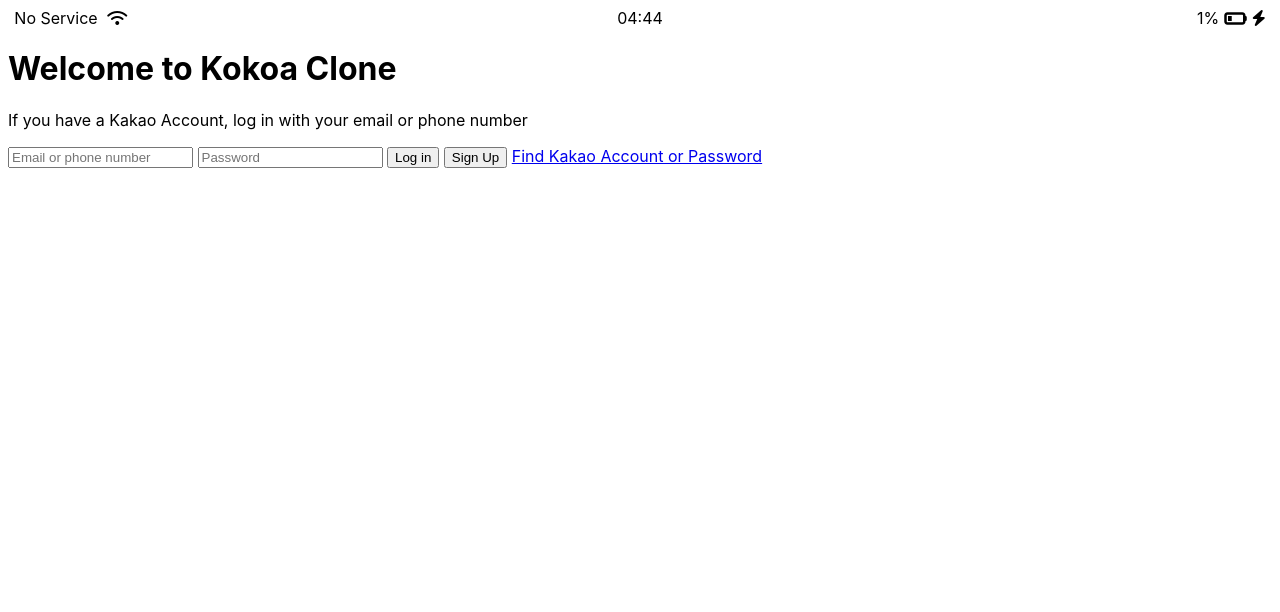
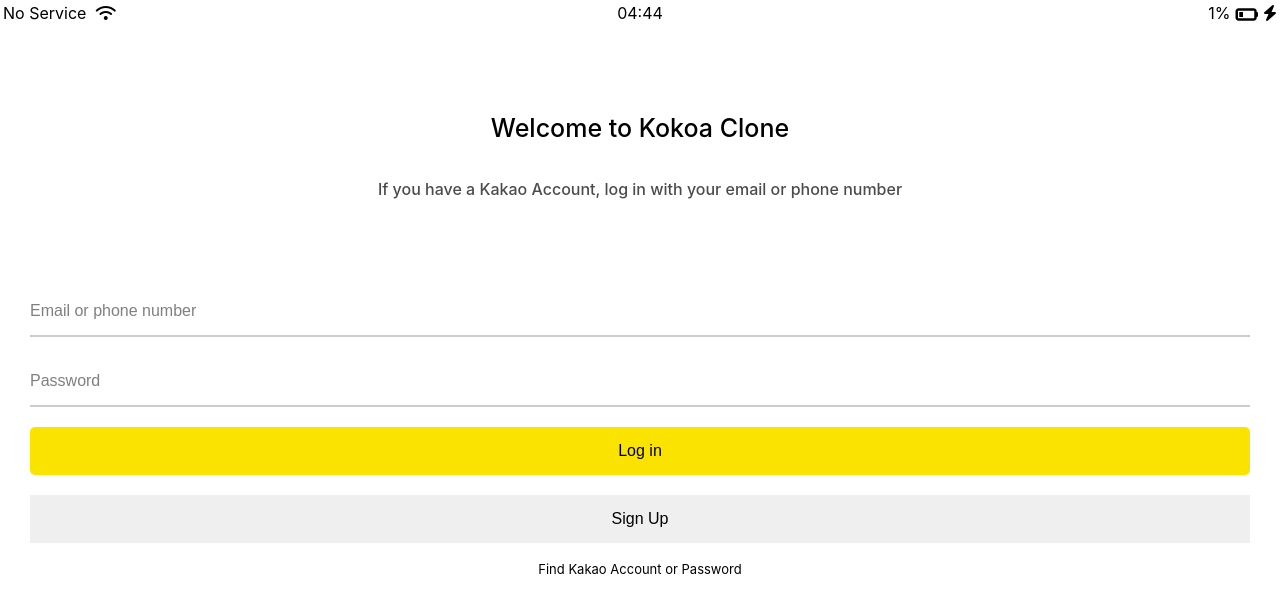
Before and after one commit to Soku3D/kokoa-clone-2021, a plain HTML site: page index.html in a window 1280 px wide. Drawn offline with Linux system fonts and the light colour scheme.

Commit message:
class6.8

```diff
--- /dev/null
+++ b/css/reset.css
@@ -0,0 +1,132 @@
+/* http://meyerweb.com/eric/tools/css/reset/
+   v2.0 | 20110126
+   License: none (public domain)
+*/
+
+html,
+body,
+div,
+span,
+applet,
+object,
+iframe,
+h1,
+h2,
+h3,
+h4,
+h5,
+h6,
+p,
+blockquote,
+pre,
+a,
+abbr,
+acronym,
+address,
+big,
+cite,
+code,
+del,
+dfn,
+em,
+img,
+ins,
+kbd,
+q,
+s,
+samp,
+small,
+strike,
+strong,
+sub,
+sup,
+tt,
+var,
+b,
+u,
+i,
+center,
+dl,
+dt,
+dd,
+ol,
+ul,
+li,
+fieldset,
+form,
+label,
+legend,
+table,
+caption,
+tbody,
+tfoot,
+thead,
+tr,
+th,
+td,
+article,
+aside,
+canvas,
+details,
+embed,
+figure,
+figcaption,
+footer,
+header,
+hgroup,
+menu,
+nav,
+output,
+ruby,
+section,
+summary,
+time,
+mark,
+audio,
+video {
+  margin: 0;
+  padding: 0;
+  border: 0;
+  font-size: 100%;
+  font: inherit;
+  vertical-align: baseline;
+}
+/* HTML5 display-role reset for older browsers */
+article,
+aside,
+details,
+figcaption,
+figure,
+footer,
+header,
+hgroup,
+menu,
+nav,
+section {
+  display: block;
+}
+body {
+  line-height: 1;
+}
+ol,
+ul {
+  list-style: none;
+}
+blockquote,
+q {
+  quotes: none;
+}
+blockquote:before,
+blockquote:after,
+q:before,
+q:after {
+  content: "";
+  content: none;
+}
+table {
+  border-collapse: collapse;
+  border-spacing: 0;
+}
+input:focus {
+  outline: none;
+}
--- /dev/null
+++ b/css/status-bar.css
@@ -0,0 +1,27 @@
+#startus-bar {
+  display: flex;
+  justify-content: center;
+}
+.status-bar__column {
+  width: 33%;
+  padding: 5px 3px;
+}
+.status-bar__column:first-child span {
+  margin-right: 5px;
+}
+.status-bar__column:nth-child(2) {
+  display: flex;
+  justify-content: center;
+}
+.status-bar__column:last-child {
+  display: flex;
+  justify-content: flex-end;
+  padding: 3px 3px;
+  align-items: center;
+}
+.fa-battery-quarter {
+  padding-top: 2px;
+}
+.fa-battery-quarter {
+  margin: 5px;
+}
--- a/css/style_index.css
+++ b/css/style_index.css
@@ -1,26 +1,56 @@
+@import "reset.css";
+@import "status-bar.css";
+@import "variables.css";
 body {
+  height: 1000px;
   font-family: -apple-system, BlinkMacSystemFont, "Segoe UI", Roboto, Oxygen,
     Ubuntu, Cantarell, "Open Sans", "Helvetica Neue", sans-serif;
 }
-#startus-bar {
+.welcome-header {
+  margin: 90px 0px;
+  text-align: center;
   display: flex;
-  justify-content: center;
+  flex-direction: column;
+  align-items: center;
+  font-weight: 500;
 }
-.status-bar__column {
-  width: 33%;
+.welcome-header__title {
+  margin-bottom: 40px;
+  font-size: 25px;
 }
-.status-bar__column:first-child span {
-  margin-right: 5px;
+.welcome-header__text {
+  width: 50%;
+  opacity: 0.7;
 }
-.status-bar__column:nth-child(2) {
+#login-form {
   display: flex;
-  justify-content: center;
+  flex-direction: column;
+  margin: 0px 30px;
 }
-.status-bar__column:last-child {
-  display: flex;
-  justify-content: flex-end;
-  align-items: center;
+#login-form input {
+  padding: 15px 0px;
+  border: none;
+  font-size: 16px;
+  margin-bottom: 20px;
 }
-.fa-battery-quarter {
-  margin: 5px;
+#login-form input:not(.login-button) {
+  border-bottom: 2px solid rgba(0, 0, 0, 0.2);
+  transition: border-color 0.4s ease-in-out;
 }
+
+#login-form input::placeholder {
+  color: rgba(0, 0, 0, 0.5);
+}
+#login-form input:focus {
+  border-color: var(--yellow);
+}
+#login-form input[type="submit"] {
+  background-color: var(--yellow);
+  border-radius: 5px;
+}
+#login-form a {
+  text-align: center;
+  text-decoration: none;
+  color: inherit;
+  font-size: 13px;
+}
--- /dev/null
+++ b/css/variables.css
@@ -0,0 +1,3 @@
+:root {
+  --yellow: #fbe300;
+}
--- a/index.html
+++ b/index.html
@@ -1,12 +1,11 @@
 <!DOCTYPE html>
 <html lang="kr">
   <head>
-    <link rel="stylesheet" href="css/style_index.css">
+    <link rel="stylesheet" href="css/style_index.css" />
     <meta charset="UTF-8" />
     <meta http-equiv="X-UA-Compatible" content="IE=edge" />
     <meta name="viewport" content="width=device-width, initial-scale=1.0" />
     <title>Welcome to KakaoTalk</title>
-
   </head>
   <body>
     <div id="startus-bar">
@@ -23,16 +22,20 @@
         <i class="fas fa-bolt"></i>
       </div>
     </div>
-    <header class="welcome--header">
-      <h1 class="welcome--header__title">Welcome to Kokoa Clone</h1
-        <p class="welcome--header__text">If you have a Kakao Account, log in with your email or phone number</p>
+    <header class="welcome-header">
+      <h1 class="welcome-header__title">Welcome to Kokoa Clone</h1>
+      <p class="welcome-header__text">
+        If you have a Kakao Account, log in with your email or phone number
+      </p>
     </header>
     <form id="login-form">
-        <input type="text" required placeholder="Email or phone number"/>
-        <input type="password" required minlength="10" placeholder="Password"/>
-        <input type="submit" value="Log in"/>
-        <input type="button" value="Sign Up"/>
-        <a href="https://accounts.kakao.com/weblogin/find_account_guide?continue=https%3A%2F%2Faccounts.kakao.com%2Fweblogin%2Faccount%2Finfo#pageFindAccountSelect">Find Kakao Account or Password</a>
+      <input type="text" required placeholder="Email or phone number" />
+      <input type="password" required minlength="10" placeholder="Password" />
+      <input class="login-button" type="submit" value="Log in" />
+      <input class="login-button" type="button" value="Sign Up" />
+      <a href="https://accounts.kakao.com" target="_blank"
+        >Find Kakao Account or Password</a
+      >
     </form>
     <script
       src="https://kit.fontawesome.com/6478f529f2.js"
```
